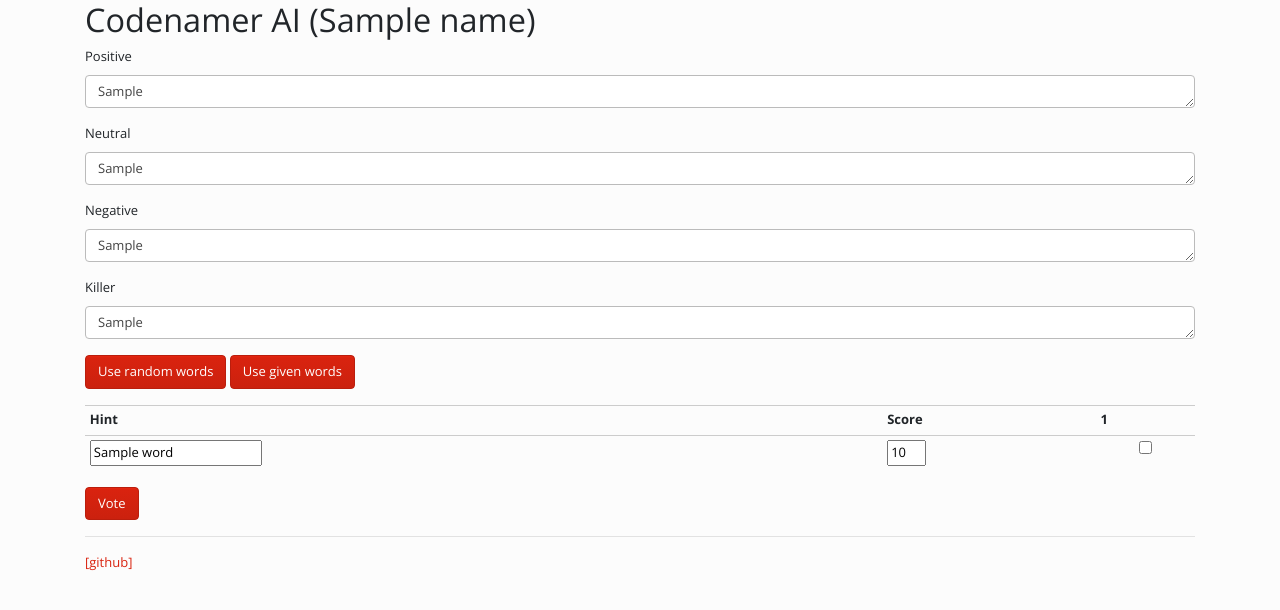
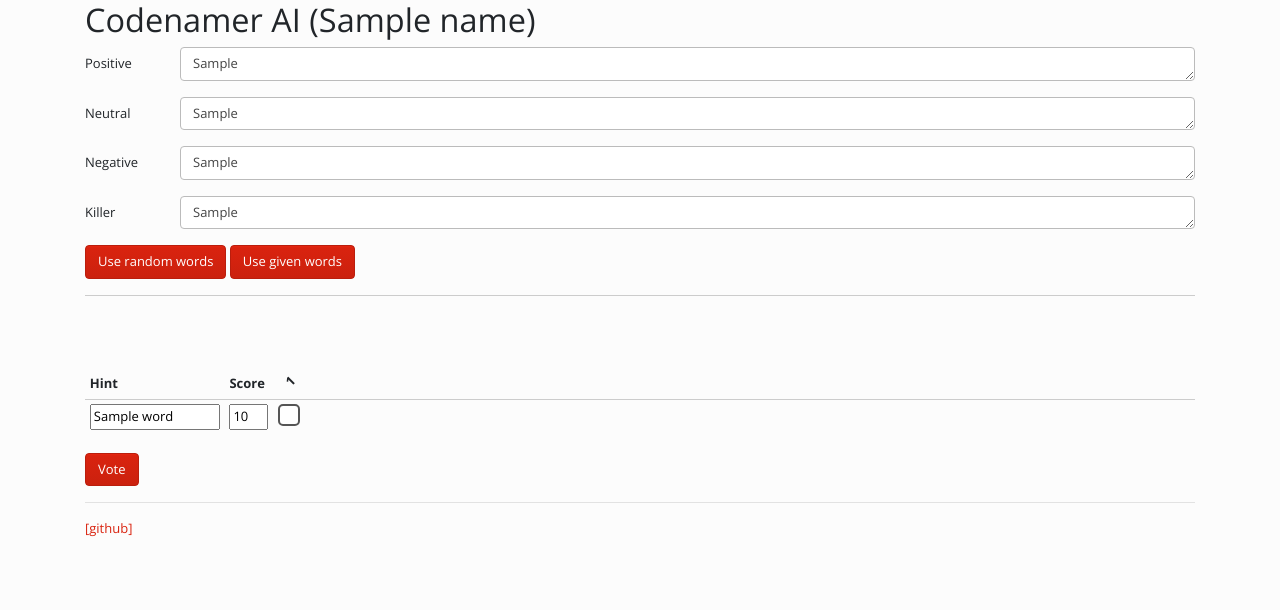
Before and after one commit to gavento/codenamer, a Flask app: template templates/page.html in a window 1280 px wide. Shown: the top 610 px of the page. Run offline with Flask 2, Linux system fonts and the light colour scheme; the template is opened without the code that fills it: most values are stand-ins (such as "Sample title", 1, 10 or a date in 2020); parts of the project's set-up code (start-up, migrations or seed data) failed here and were passed over.

Commit message:
Nice votin interface, log DB, file vecs loading

```diff
--- /dev/null
+++ b/model-empty-100.txt
@@ -0,0 +1 @@
+0 100
--- a/server.py
+++ b/server.py
@@ -1,17 +1,24 @@
+import sqlite3
+import time
+import pickle
+
 from flask import Flask, render_template, request
 
 from codenamer import Codenamer
 from instance import Hint, Instance
 
-app = Flask(__name__)
 
-TOP = 20
+
+TOP = 15
 NAME = "en-bgg-google-twitter-25"
 CODENAMES_FILE = "codenames-en-bgg.txt"
-WORDLIST_FILE = "wordlist-en-bgg.txt"
-MODEL_NAME = "glove-twitter-25"
+WORDLIST_FILE = "wordlist-en-10000-google-no-swears.txt"
+MODEL_NAME = "model-empty-100.txt"
+LOG_DB_FILE = "votelog.sqlite3"
 
 CODENAMER = Codenamer(CODENAMES_FILE, WORDLIST_FILE, MODEL_NAME)
+
+app = Flask(__name__)
 
 @app.route('/', methods=('GET', 'POST'))
 def hello():
@@ -20,17 +27,33 @@
     if request.method == 'POST':
         inst = Instance.from_form(request.form)
         if 'b_random' in request.form:
-            inst = Instance.gen_random(WORDLIST)
+            inst = Instance.gen_random(CODENAMER.wordlist)
         if 'b_given' in request.form or 'b_random' in request.form:
             CODENAMER.create_hints(inst, n=TOP)
             inst.hints.insert(0, Hint("", 0.0))
             pass
         elif 'b_vote' in request.form:
-            # TODO: store votes
+            log_vote(LOG_DB_FILE, request, inst)
             voted = True
             pass
         else:
             raise Exception('Unknown button in POST')
-    cols = [(c, "") for c in inst.hint_cols()]
+    cols = inst.hint_cols()
     print(inst)
     return render_template("page.html", inst=inst, name=NAME, cols=cols, voted=voted)
+
+
+def open_log_db(dbname):
+    db = sqlite3.connect(dbname)
+    c = db.cursor()
+    c.execute("CREATE TABLE IF NOT EXISTS vote_log (id PRIMARY KEY, ts NUMERIC, ip_addr TEXT, nick TEXT, instance BLOB)")
+    db.commit()
+    return db
+
+
+def log_vote(dbname, request, instance):
+    db = open_log_db(dbname)
+    c = db.cursor()
+    c.execute("INSERT INTO vote_log (ts, ip_addr, nick, instance) VALUES (?, ?, ?, ?)",
+        (time.time(), request.remote_addr, request.form.get('nick', None), pickle.dumps(instance)))
+    db.commit()
--- a/templates/base.html
+++ b/templates/base.html
@@ -6,6 +6,73 @@
     <meta name="viewport" content="width=device-width, initial-scale=1">
     <meta http-equiv="X-UA-Compatible" content="IE=edge" />
     <link rel="stylesheet" href="static/bootstrap.css" media="screen">
+    <style>
+
+.votetable th {
+  vertical-align: bottom;
+}
+
+th.rotate {
+  /* Something you can count on */
+  height: 8em;
+  white-space: nowrap;
+  vertical-align: bottom;
+}
+
+th.rotate > div {
+  transform:
+    /* 45 is really 360 - 45 */
+    rotate(315deg);
+  width: 1.6em;
+}
+
+th.rotate > div > span {
+  /*border-bottom: 1px solid #ccc;*/
+  padding: 5px 10px;
+}
+
+input[type='checkbox'].votebox {
+    -webkit-appearance:none;
+    width:1.7em;
+    height:1.7em;
+    background:white;
+    border-radius:5px;
+    border:2px solid #555;
+}
+
+input[type='checkbox'].votebox:checked {
+    background: #abd;
+}
+
+td.c_pos {
+  background-color: #bfa !important;
+}
+span.c_pos {
+  color: #060;
+}
+
+td.c_neut {
+  background-color: #ccc !important;
+}
+span.c_neut {
+  color: #444;
+}
+
+td.c_neg {
+  background-color: #fd9 !important;
+}
+span.c_neg {
+  color: #640;
+}
+
+td.c_kill {
+  background-color: #fa9 !important;
+}
+span.c_kill {
+  color: #700;
+}
+
+</style>
   </head>
   <body>
     <div class="container">
--- a/templates/page.html
+++ b/templates/page.html
@@ -3,21 +3,29 @@
 {% block content %}
     <h1>Codenamer AI ({{ name }})</h1>
     <form method="post">
-        <div class="form-group">
-            <label for="w_pos">Positive</label>
+        <div class="form-group row">
+            <label for="w_pos" class="col-sm-1 col-form-label">Positive</label>
+            <div class="col-sm-11">
                     <textarea class="form-control" id="w_pos" name="w_pos" rows="1">{{ inst.w_pos|join(" ") }}</textarea>
                 </div>
-        <div class="form-group">
-            <label for="w_neut">Neutral</label>
+            </div>
+        <div class="form-group row">
+            <label for="w_neut" class="col-sm-1 col-form-label">Neutral</label>
+            <div class="col-sm-11">
                 <textarea class="form-control" id="w_neut" name="w_neut" rows="1">{{ inst.w_neut|join(" ") }}</textarea>
             </div>
-        <div class="form-group">
-            <label for="w_neg">Negative</label>
+            </div>
+        <div class="form-group row">
+            <label for="w_neg" class="col-sm-1 col-form-label">Negative</label>
+            <div class="col-sm-11">
                 <textarea class="form-control" id="w_neg" name="w_neg" rows="1">{{ inst.w_neg|join(" ") }}</textarea>
             </div>
-        <div class="form-group">
-            <label for="w_kill">Killer</label>
+            </div>
+        <div class="form-group row">
+            <label for="w_kill" class="col-sm-1 col-form-label">Killer</label>
+            <div class="col-sm-11">
                 <textarea class="form-control" id="w_kill" name="w_kill" rows="1">{{ inst.w_kill|join(" ") }}</textarea>
+            </div>
         </div>
         <div class="form-group">
             <button type="submit" name="b_random" class="btn btn-primary">Use random words</button>
@@ -28,19 +36,21 @@
             Vote recorded.
         </div>
         {% elif inst.hints %}
-        <table class="table table-sm">
+        <table class="table table-sm votetable" style="width: auto;">
             <tr>
                 <th>Hint</th>
                 <th>Score</th>
-                {% for c in cols %}<th>{{ c[0] }}</th>{% endfor %}
+                {% for c in cols %}<th class="rotate">
+                    <div><span class="{{ c[1] }}">{{ c[0] }}</span></div>
+                </th>{% endfor %}
             </tr>
             {% for h in inst.hints %}{% set hintloop = loop %}
             <tr>
-                <td><input type="text" name="h_{{ hintloop.index0 }}" value="{{ h.word }}" readonly style="width: auto;"></td>
+                <td><input type="text" name="h_{{ hintloop.index0 }}" value="{{ h.word }}" {% if h.word %}readonly{% endif %} placeholder="Custom hint" style="width: 10em;"></td>
                 <td><input type="text" name="s_{{ hintloop.index0 }}" value="{{ h.score }}" readonly style="width: 3em;"></td>
-                {% for c in cols %}<td>
+                {% for c in cols %}<td class="{{ c[1] }}">
                     <input type="checkbox" name="cb_{{ hintloop.index0 }}_{{ loop.index0 }}"
-                    value="1" class="{{ c[1] }}">
+                    value="1" class="votebox {{ c[1] }}">
                 </td>{% endfor %}
             </tr>
             {% endfor %}
```
Also changed, not shown: codenamer.py (+9 -6 lines), instance.py (+12 -3 lines). Lines whose indentation alone changed are shown as unchanged.
